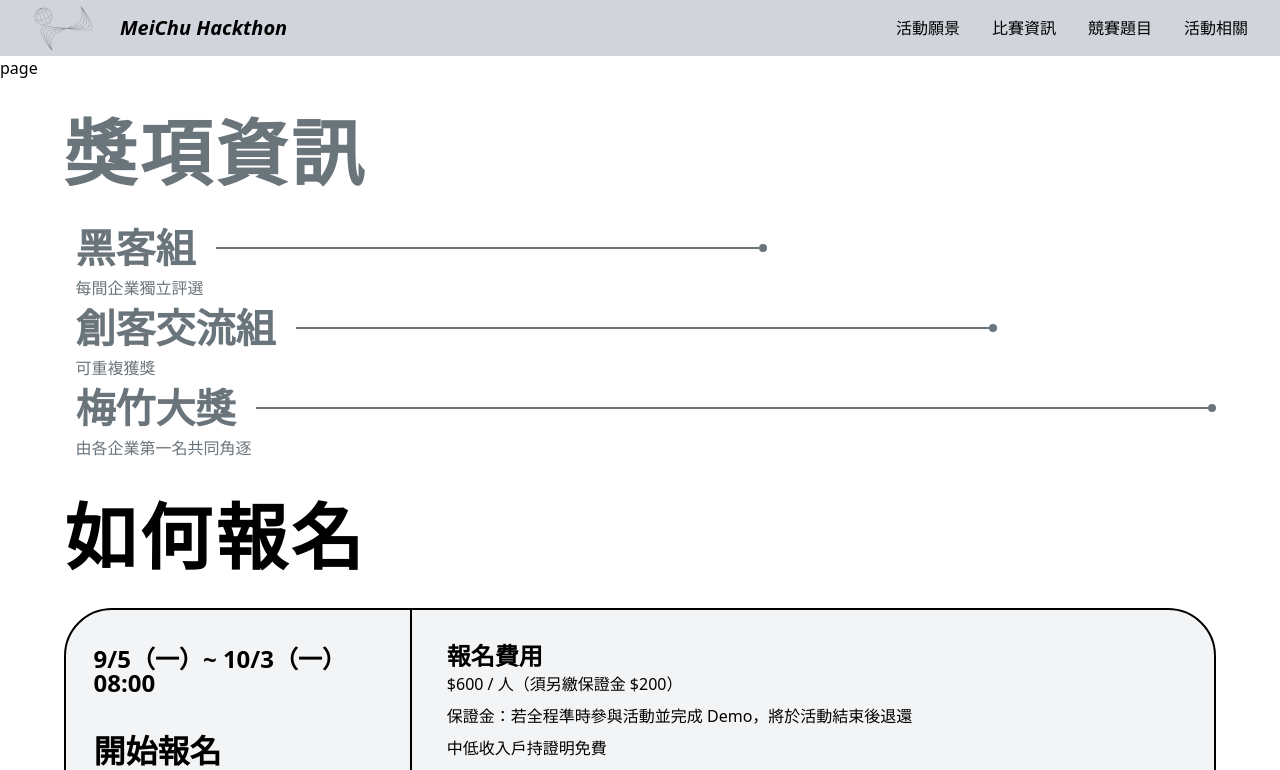
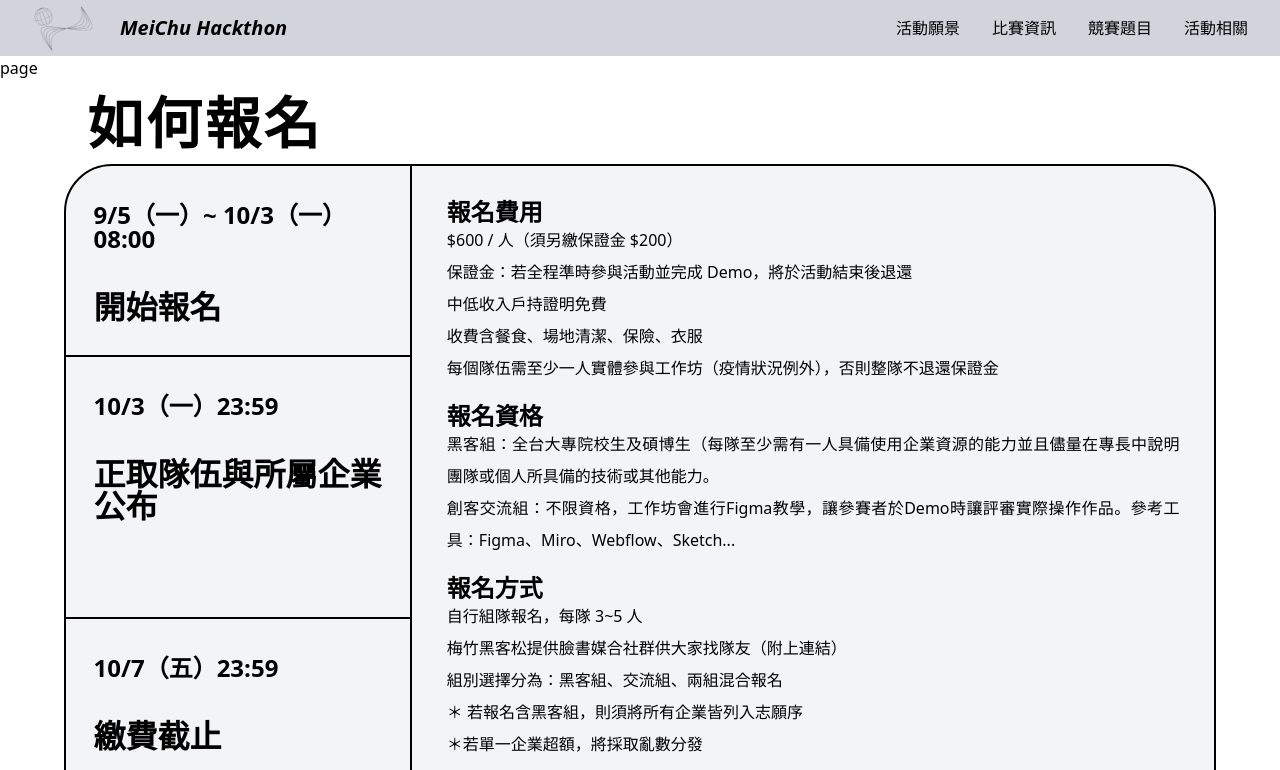
Before and after one commit to Official-Meichu-Hackathon/2023-singup, a Next.js app: page / in a window 1280 px wide. Shown: the top 770 px of the page. Built offline with nearby package versions, Linux system fonts and the light colour scheme.

Commit message:
feat: del independent component

```diff
--- a/app/page.jsx
+++ b/app/page.jsx
@@ -1,12 +1,10 @@
-import Award from "@components/Award"
-import Sign_in from "@components/Sign-in"
+ import Sign_in from "@components/Sign-in"
 
 const Home = () =>{
     return(
         <>
             <div>page
             </div>
-            <Award/>
             <Sign_in/>
         </>
     )
--- a/components/Award.jsx
+++ /dev/null
@@ -1,69 +0,0 @@
-"use client";
-import React, { useState } from 'react';
-import useCollapse from 'react-collapsed'
-
-function classNames(...classes) {
-    return classes.filter(Boolean).join(' ');
-}
-
-const Award = () =>{
-    const items = [
-        {
-            block_css:'ml-[1%] w-[80%] md:w-[60%] cursor-pointer',
-            team:'黑客組',
-            description:'每間企業獨立評選',
-            award:['第一名：新台幣壹萬元整、實體獎品、實習或實習面試資格','第二名：新台幣伍仟元整、實體獎品','第三名：新台幣參仟元整、實體獎品']
-        },
-        {
-            block_css:'ml-[1%] w-[90%] md:w-[80%] cursor-pointer',
-            team:'創客交流組',
-            description:'可重複獲獎',
-            award:['第一名：新台幣壹萬元整','第二名：新台幣伍仟元整','第三名：新台幣參仟元整']
-        },
-        {
-            block_css:'ml-[1%] w-100% cursor-pointer',
-            team:'梅竹大獎',
-            description:'由各企業第一名共同角逐',
-            award:['第一名：新台幣壹萬元整','第二名：新台幣伍仟元整','第三名：新台幣參仟元整']
-        }
-    ]
-    return(
-        <>
-        <div className='mx-[5%] text-[#6A747B]' id='Award'>
-            <h1>獎項資訊 </h1>
-            {items.map((item,index) =>{
-                return <Award_each key={index} item={item}/>;
-            })}
-        </div>
-        </>
-    );
-}
-const Award_each = ({item}) => {
-    const [isSelected,setIsSelected] = useState(false)
-    const toggle = () =>{
-        setIsSelected(!isSelected)
-    }
-    return(
-        <>
-            <div className={item.block_css} onClick={toggle} >
-                    <div className ="flex items-center">
-                        <h3 className ="mr-5">{item.team}</h3>
-                        <div className ="flex-1 border-t-2  border-solid border-[#6A747B]"></div>
-                        <div className='rounded-full w-2 h-2 bg-[#6A747B]'></div>
-
-                    </div>
-                    <p>{item.description}</p>
-            </div>
-            <div className='ml-[1%]'>
-                <div className={isSelected ?
-                "h-auto transition  duration-500 ease-[cubic-bezier(1,0,1,0)]"
-                :"max-h-0 overflow-hidden transition  duration-500 ease-[cubic-bezier(0,1,0,1)]"}>
-                {item.award.map((item,index) => {
-                        return <h5 className='m-2 text-black'>{item}</h5>
-                    })}
-                </div>
-            </div>
-        </>
-    );
-}
-export default Award;
--- a/components/Sign-in.jsx
+++ b/components/Sign-in.jsx
@@ -7,7 +7,7 @@ const Sign_in = () =>{
     return(
         <>
         <div className ='mx-[5%]'>
-            <h1>如何報名</h1>
+            <h2 className = 'ml-[2%]'>如何報名</h2>
             <div className = 'w-full h-fit bg-gray-100 rounded-[3rem] flex border-2 border-black'>
                 <div className="w-[30%] ">
                     <div className = 'px-[8%] py-[5%] h-[25%]'>
```
